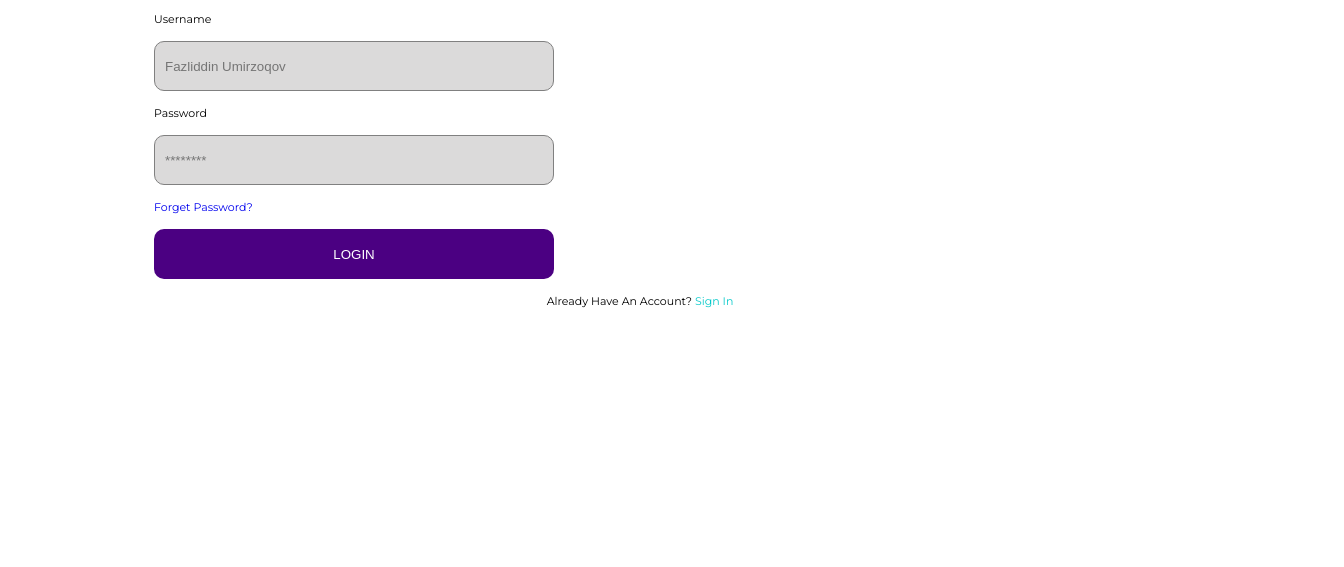
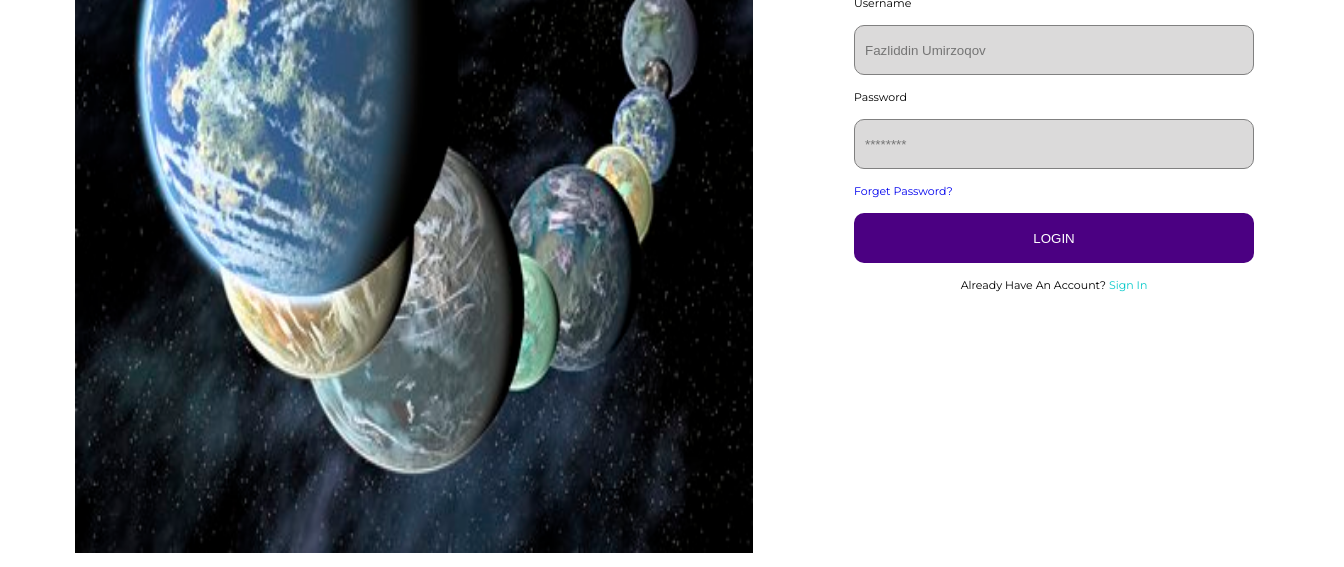
Before and after one commit to TurdaliyevJoraqozi/Sign-Up-pages, a plain HTML site: page page_12.html in a window 1280 px wide. Shown: the part 256-823 px from the top of the page, 1344 px wide, since content can reach past the window. Before the commit the page ends 800 px from the top, so only its background shows below. Drawn offline with Linux system fonts and the light colour scheme.

Commit message:
Koringchi bir Joraqozi

```diff
--- a/css/style.css
+++ b/css/style.css
@@ -132,6 +132,8 @@ span {
 
 /* sakkizinchi pageniyam tugatdim */
 
+/* 11-pagening style uchun */
+
 .page11 {
   background-color: rgb(255, 255, 255);
   display: grid;
@@ -139,7 +141,6 @@ span {
   height: 100vh;
   padding: 0rem;
   gap: 0rem;
-  background-color: yellowgreen;
 }
 .doxtir img {
   height: 20rem;
@@ -188,3 +189,61 @@ span {
 span {
   color: rgb(5, 201, 201);
 }
+
+/* 11-page tugadi */
+/* 12-pageni boshlayabman */
+.page12 {
+  background-color: rgb(255, 255, 255);
+  display: grid;
+  grid-template-columns: repeat(2, 1fr);
+  height: 100vh;
+  padding: 0rem;
+  gap: 0rem;
+}
+.kosmonaft img {
+  height: 20rem;
+  background-repeat: no-repeat;
+  background-size: cover;
+  background-position: center;
+  padding: 1.1rem;
+  width: 70rem;
+  height: 82rem;
+}
+
+.left_sign {
+  padding: 17rem 9rem;
+  z-index: 1;
+}
+.text {
+  padding: 1.5rem 0;
+}
+.in {
+  font-size: 3rem;
+}
+.ismcha {
+  font-size: 1.1rem;
+}
+.name-input {
+  height: 5rem;
+  width: 40rem;
+  padding: 1rem;
+  border: solid 0.1rem;
+  border-color: gray;
+  border-radius: 1rem;
+  background-color: rgb(219, 218, 218);
+}
+.forget {
+  display: block;
+  font-size: 1.1rem;
+}
+.login {
+  background-color: indigo;
+  color: white;
+  border: none;
+}
+.an {
+  text-align: center;
+}
+span {
+  color: rgb(5, 201, 201);
+}
```
Also changed, not shown: images/Cosmos.jpeg (added), images/dentist.jpeg (added).
